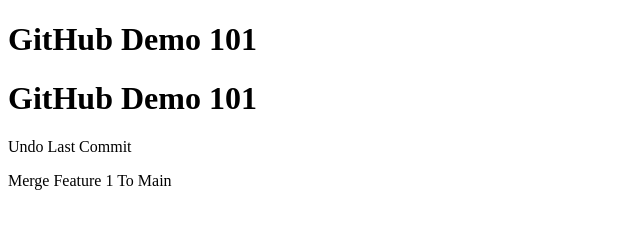
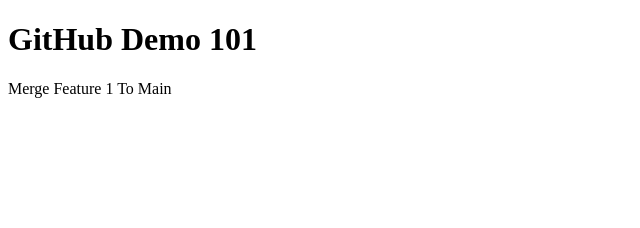
Before and after one commit to RuelLargosa/Test_Project, a plain HTML site: page index.html in a window 1280 px wide. Shown: the whole page, without its empty margins (0-640 px from the left). Drawn offline with Linux system fonts and the light colour scheme.

Commit message:
Modified Feature 1

```diff
--- a/index.html
+++ b/index.html
@@ -7,9 +7,6 @@
 </head>
 <body>
 	<h1>GitHub Demo 101</h1>
-	<h1>GitHub Demo 101</h1>
-	<p> Undo Last Commit</p>
-
 	<p>Merge Feature 1 To Main</p>
 </body>
 </html>
```
